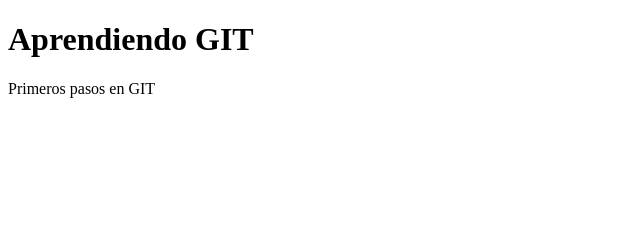
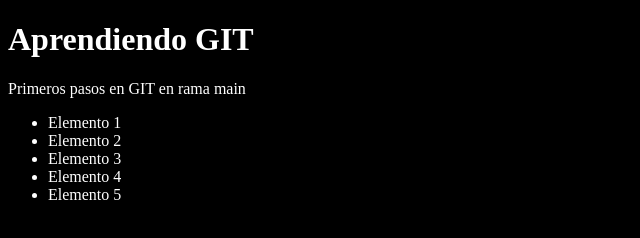
Before and after one commit to GianOlortiga/youtube-git, a plain HTML site: page index.html in a window 1280 px wide. Shown: the whole page, without its empty margins (0-640 px from the left). Drawn offline with Linux system fonts and the light colour scheme.

Commit message:
Agregando style.css al index.html

```diff
--- a/index.html
+++ b/index.html
@@ -4,9 +4,17 @@
     <meta charset="UTF-8">
     <meta name="viewport" content="width=device-width, initial-scale=1.0">
     <title>Aprendiendo Git</title>
+    <link rel="stylesheet" href="style.css">
 </head>
 <body>
     <h1>Aprendiendo GIT</h1>
-    <p>Primeros pasos en GIT</p>
+    <p>Primeros pasos en GIT en rama main</p>
+    <ul>
+        <li>Elemento 1</li>
+        <li>Elemento 2</li>
+        <li>Elemento 3</li>
+        <li>Elemento 4</li>
+        <li>Elemento 5</li>
+    </ul>
 </body>
 </html>
```
